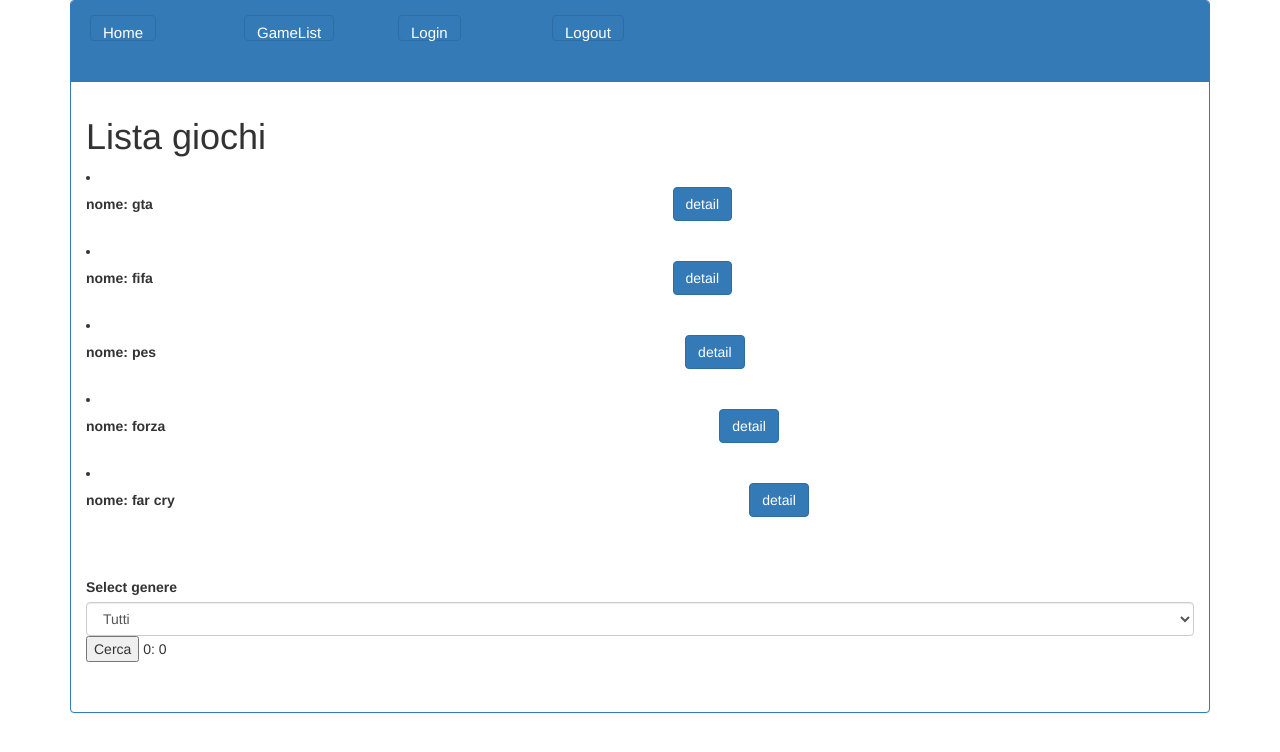
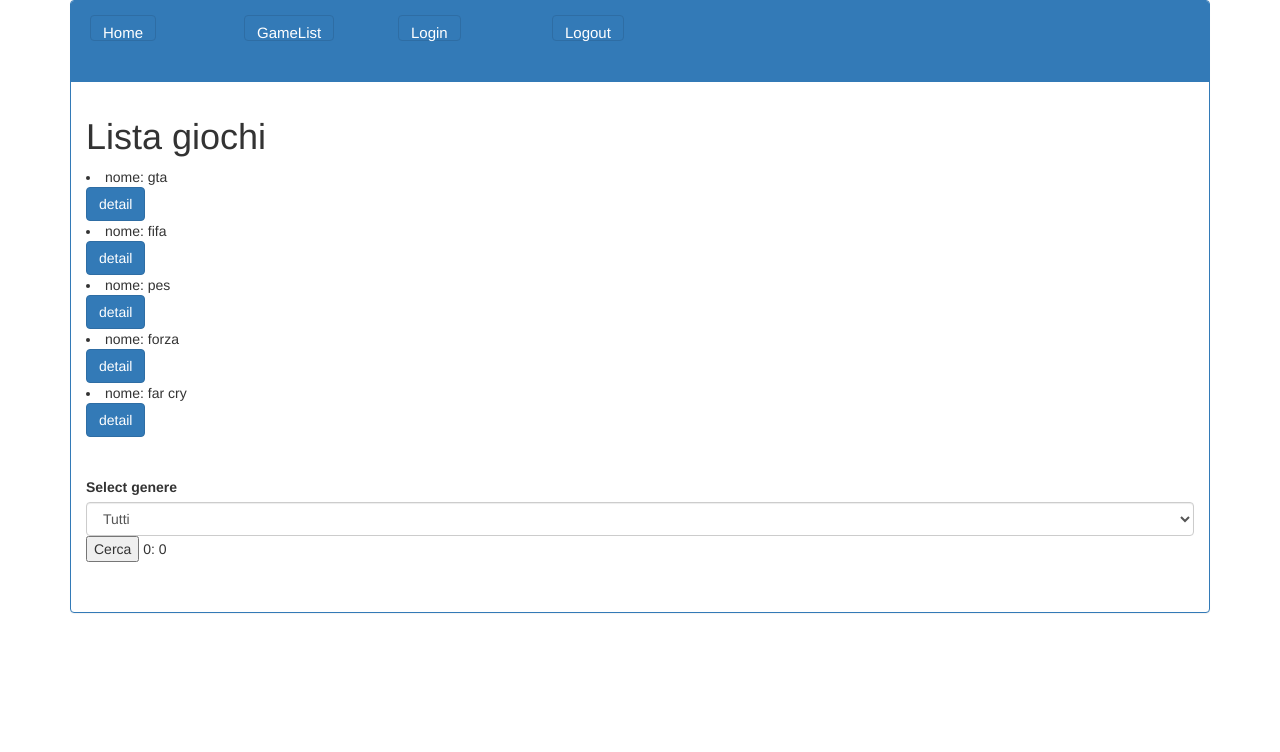
Before and after one commit to amanpreet98singh/Esericizio, an Angular app: page /GameList in a window 1280 px wide. Shown: the top 752 px of the page. Built offline with nearby package versions, Linux system fonts and the light colour scheme; sample sign-in values are in the browser's storage.

Commit message:
change lista giochi and drop table

```diff
--- a/src/app/components/game-list/game-list.component.html
+++ b/src/app/components/game-list/game-list.component.html
@@ -2,21 +2,13 @@
 <ng-container *ngIf="select===false">
     <li *ngFor="let gameItem of gameList">
         <!--diventa rosso solo se si è admin-->
-        <table class="table table-hover">
-            <tr>
-                <th scope="col">
-                    <span>
-                        nome: {{gameItem.name}}
-                    </span>
-                </th>
-                <td>
-                    <button type="button" class="btn btn-primary" [routerLink]="['/GameDetail', gameItem.id]">detail</button>
-                </td>
-                <td>
-                    <button type="button" class="btn btn-primary" [routerLink]="['/GameEdit', gameItem.id]" *ngIf="showEdit()">edit</button>
-                </td>
-            </tr>
-        </table>
+        <span>
+             nome: {{gameItem.name}}
+        </span>
+        <br>
+        <button type="button" class="btn btn-primary" [routerLink]="['/GameDetail', gameItem.id]">detail</button>
+        <br>
+        <button type="button" class="btn btn-primary" [routerLink]="['/GameEdit', gameItem.id]" *ngIf="showEdit()">edit</button>
     </li>
 </ng-container><br><br>
 <div class="form-group">
```
